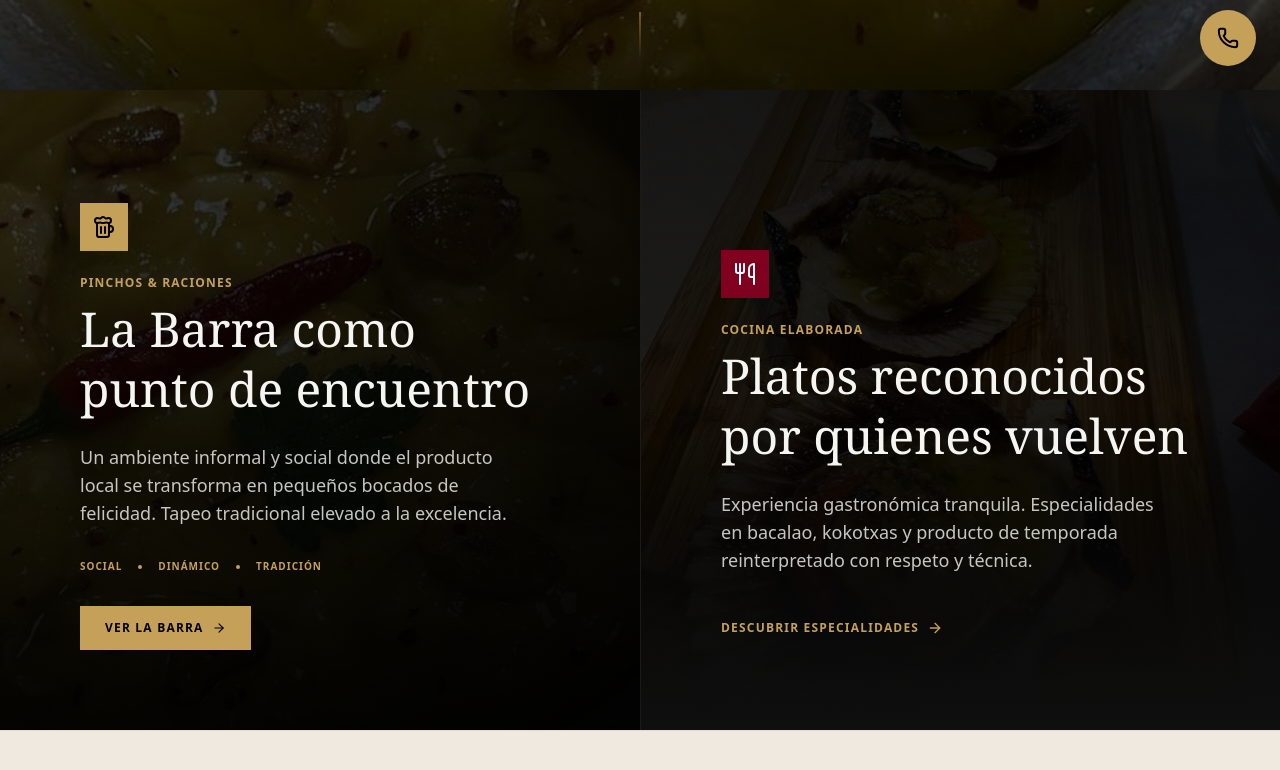
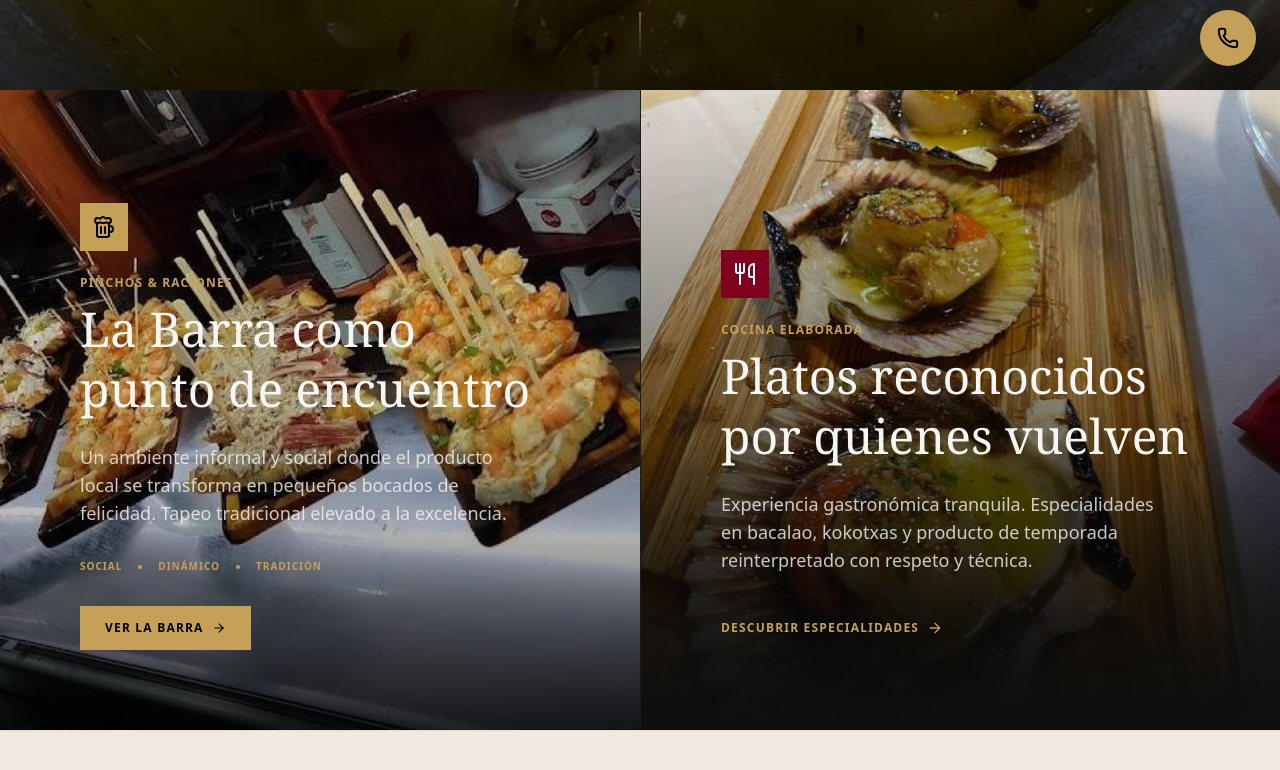
Before and after one commit to diegoBombinSanz/bar-portalon, a React (Vite) app: page / in a window 1280 px wide. Shown: the part 710-1480 px from the top of the page. Built offline with nearby package versions, Linux system fonts and the light colour scheme.

Commit message:
Cambios Sobre imagenes en barra y textos de barra

```diff
--- a/src/components/Barra.tsx
+++ b/src/components/Barra.tsx
@@ -5,63 +5,10 @@ import { motion, AnimatePresence } from "framer-motion";
 import { X, Beer, Users, Clock } from "lucide-react";
 import InnerPageLayout from "./InnerPageLayout";
 import OptimizedImage from "./OptimizedImage";
+import { barItems } from "../data/barra";
+import { restaurantData } from "../data/restaurant";
+import pinchos from "../assets/re29-meals-Bar-El-Portalon-2025-03.jpg";
 
-const barItems = [
-  {
-    id: 1,
-    title: "La Barra, el alma del Portalón",
-    description:
-      "Un punto de encuentro donde el tiempo se detiene. La barra de El Portalón es el corazón del bar: bulliciosa a la hora del aperitivo, tranquila entre semana, siempre acogedora. Aquí se forjan conversaciones, se celebran pequeñas victorias y se comparten los mejores pinchos de Roa.",
-    image:
-      "https://images.unsplash.com/photo-1514362545857-3bc16c4c7d1b?q=80&w=1200&auto=format&fit=crop",
-    wide: true,
-  },
-  {
-    id: 2,
-    title: "Pinchos de temporada",
-    description:
-      "Pequeños bocados elaborados con producto del día. Cambian según el mercado, siempre sorprenden.",
-    image:
-      "https://images.unsplash.com/photo-1541510912111-99bc45946974?q=80&w=800&auto=format&fit=crop",
-    wide: false,
-  },
-  {
-    id: 3,
-    title: "El aperitivo en la terraza",
-    description:
-      "Con vistas a la Plaza Mayor de Roa. El lugar ideal para empezar bien cualquier día.",
-    image:
-      "https://images.unsplash.com/photo-1555396273-367ea4eb4db5?q=80&w=800&auto=format&fit=crop",
-    wide: false,
-  },
-  {
-    id: 4,
-    title: "Raciones para compartir",
-    description:
-      "Chistorra, jamón ibérico, queso castellano... producto de calidad servido sin complicaciones, para disfrutar en buena compañía.",
-    image:
-      "https://images.unsplash.com/photo-1626777552726-4a6b54c97e46?q=80&w=800&auto=format&fit=crop",
-    wide: false,
-  },
-  {
-    id: 5,
-    title: "Ambiente de barra auténtico",
-    description:
-      "Sin pretensiones pero con clase. El ambiente de barra del Portalón es el que fue siempre: cercano, cálido y honesto.",
-    image:
-      "https://images.unsplash.com/photo-1551538827-9c037cb4f32a?q=80&w=800&auto=format&fit=crop",
-    wide: false,
-  },
-  {
-    id: 6,
-    title: "El café de después",
-    description:
-      "El mejor momento para que te cuenten la historia del bar. Siempre hay alguien con ganas de charlar en El Portalón.",
-    image:
-      "https://images.unsplash.com/photo-1495474472287-4d71bcdd2085?q=80&w=800&auto=format&fit=crop",
-    wide: false,
-  },
-];
 
 type BarItem = (typeof barItems)[number];
 
@@ -87,7 +34,7 @@ export default function BarraPage() {
       {/* Hero Header */}
       <section className="relative h-[55vh] flex items-end overflow-hidden">
         <OptimizedImage
-          src="https://images.unsplash.com/photo-1514362545857-3bc16c4c7d1b?q=80&w=1600&auto=format&fit=crop"
+          src={pinchos}
           alt=""
           loading="eager"
           fetchPriority="high"
@@ -221,13 +168,13 @@ export default function BarraPage() {
             className="text-[#2A241D / #5F564C]/50 font-light mb-10 leading-relaxed"
           >
             Sin reserva para la barra. Para el restaurante, te recomendamos
-            llamar con antelación.
+            llamar con antelación. Además llevate tu comida favorita a casa con nuestro servicio de platos para llevar.
           </motion.p>
           <a
-            href="tel:+34947000000"
+            href={`tel:${restaurantData.contact.phone}`}
             className="inline-flex items-center gap-3 px-10 py-4 bg-[#c5a059] text-black text-xs font-bold uppercase tracking-widest hover:bg-[#d4b06a] transition-colors"
           >
-            Reservar Mesa
+            Reserva tu plato para llevar
           </a>
         </div>
       </section>
--- a/src/components/ExperienceSplit.tsx
+++ b/src/components/ExperienceSplit.tsx
@@ -1,6 +1,7 @@
 import { ArrowRight, Beer, Utensils } from "lucide-react";
 
 import restauranteImage from "../assets/restaurante-perf.jpg";
+import barra from "../assets/re29-meals-Bar-El-Portalon-2025-03.jpg";
 
 export default function ExperienceSplit() {
   return (
@@ -15,18 +16,18 @@ export default function ExperienceSplit() {
         <div className="absolute inset-0 z-0">
           <div className="relative h-full w-full overflow-hidden">
             <img
-              src="/hero-lcp.jpg"
+              src={barra}
               alt="Barra de Bar El Portalón"
               width={900}
               height={491}
               loading="lazy"
               decoding="async"
-              className="h-full w-full object-cover object-[60%_center] brightness-60 grayscale-[0.2] transition-transform duration-700 group-hover:scale-105"
+              className="h-full w-full object-cover object-[60%_center] transition-transform duration-700 group-hover:scale-105"
             />
-            <div className="absolute inset-0 bg-black/50" />
-            <div className="absolute inset-0 bg-gradient-to-l from-black/70 via-black/30 to-black/10" />
+
+            {/* Oscurece únicamente la zona inferior */}
+            <div className="absolute inset-x-0 bottom-0 h-1/2 bg-gradient-to-t from-black/85 via-black/40 to-transparent" />
           </div>
-          <div className="absolute inset-0 bg-gradient-to-t from-black/90 via-black/40 to-transparent" />
         </div>
 
         <div className="relative z-10">
@@ -73,10 +74,11 @@ export default function ExperienceSplit() {
               height={662}
               loading="lazy"
               decoding="async"
-              className="h-full w-full object-cover brightness-60 transition-transform duration-700 group-hover:scale-105"
+              className="h-full w-full object-cover transition-transform duration-700 group-hover:scale-105"
             />
-            <div className="absolute inset-0 bg-black/60" />
-            <div className="absolute inset-0 bg-gradient-to-t from-black/80 via-black/30 to-black/60" />
+
+            {/* Gradiente solo para mejorar la legibilidad del texto */}
+            <div className="absolute inset-0 bg-gradient-to-t from-black/80 via-black/20 to-transparent" />
           </div>
           <div className="absolute inset-0 bg-gradient-to-t from-[#0f0f0f] via-black/30 to-transparent" />
         </div>
--- a/src/components/Navbar.tsx
+++ b/src/components/Navbar.tsx
@@ -1,5 +1,6 @@
 import { useEffect, useRef, useState, type MouseEvent } from "react";
 import { ChevronRight, MapPin, Menu, Phone, X } from "lucide-react";
+import { restaurantData } from "../data/restaurant";
 
 const navLinks = [
   { name: "El Portalón", href: "#hero" },
@@ -12,8 +13,7 @@ const navLinks = [
   { name: "Entrevinos", href: "/entrevinos" },
 ];
 
-const mapsUrl =
-  "https://maps.google.com/?q=Bar+El+Portalon+Plaza+Mayor+Roa+Burgos";
+const mapsUrl = restaurantData.location.googleMapsUrl;
 
 export default function Navbar() {
   const [isOpen, setIsOpen] = useState(false);
@@ -132,7 +132,7 @@ export default function Navbar() {
               </a>
             ))}
             <a
-              href="tel:+34947000000"
+              href={`tel:+34${restaurantData.contact.phone}`}
               className="inline-flex min-h-11 items-center border border-[#c5a059] px-5 py-2 text-[11px] uppercase tracking-widest text-[#c5a059] transition-colors hover:bg-[#c5a059] hover:text-black focus-visible:outline focus-visible:outline-2 focus-visible:outline-offset-4 focus-visible:outline-[#c5a059] xl:px-6 xl:text-xs"
             >
               Reservar
@@ -192,7 +192,7 @@ export default function Navbar() {
 
           <div className="flex flex-col gap-3 px-6 pb-11 pt-5">
             <a
-              href="tel:+34947000000"
+              href={`tel:+34${restaurantData.contact.phone}`}
               className="inline-flex min-h-11 items-center justify-center gap-2 bg-[#c5a059] p-4 text-xs font-bold uppercase tracking-[0.12em] text-black"
             >
               <Phone size={16} aria-hidden="true" />
--- /dev/null
+++ b/src/data/barra.ts
@@ -0,0 +1,47 @@
+export const barItems = [
+  {
+    id: 1,
+    title: "La barra, el corazón de El Portalón",
+    description:
+      "Nuestra barra es el punto de encuentro de vecinos, visitantes y amantes del buen tapeo. Cada día se llena de pinchos recién elaborados, conversaciones entre amigos y el ambiente auténtico de un bar de siempre. Un lugar donde disfrutar sin prisas de la gastronomía tradicional.",
+    image:
+      "https://images.pexels.com/photos/260922/pexels-photo-260922.jpeg",
+    wide: true,
+  },
+  {
+    id: 2,
+    title: "Pinchos calientes recién hechos",
+    description:
+      "Tortillas jugosas, croquetas caseras, cazuelitas y especialidades recién salidas de cocina. Elaboraciones artesanas que se sirven en su mejor momento para disfrutar de todo su sabor.",
+    image:
+      "https://images.pexels.com/photos/5638732/pexels-photo-5638732.jpeg",
+    wide: false,
+  },
+  {
+    id: 3,
+    title: "Pinchos fríos y sabores tradicionales",
+    description:
+      "Una selección de pinchos preparados diariamente con ingredientes frescos y recetas de siempre. Opciones ligeras, sabrosas y perfectas para acompañar un vino de la Ribera del Duero.",
+    image:
+      "https://images.pexels.com/photos/4552131/pexels-photo-4552131.jpeg",
+    wide: false,
+  },
+  {
+    id: 4,
+    title: "Especialidades de temporada",
+    description:
+      "Nuestra barra evoluciona con cada estación. Trabajamos con productos de temporada para ofrecer propuestas diferentes durante todo el año, respetando el sabor y la calidad de cada ingrediente.",
+    image:
+      "https://images.pexels.com/photos/1640774/pexels-photo-1640774.jpeg",
+    wide: false,
+  },
+  {
+    id: 5,
+    title: "Pinchos caseros elaborados cada día",
+    description:
+      "Detrás de cada pincho hay tiempo, dedicación y cocina de verdad. Apostamos por recetas propias y elaboración diaria para que cada bocado refleje el carácter y la tradición de El Portalón.",
+    image:
+      "https://images.pexels.com/photos/1267320/pexels-photo-1267320.jpeg",
+    wide: false,
+  },
+];
```
